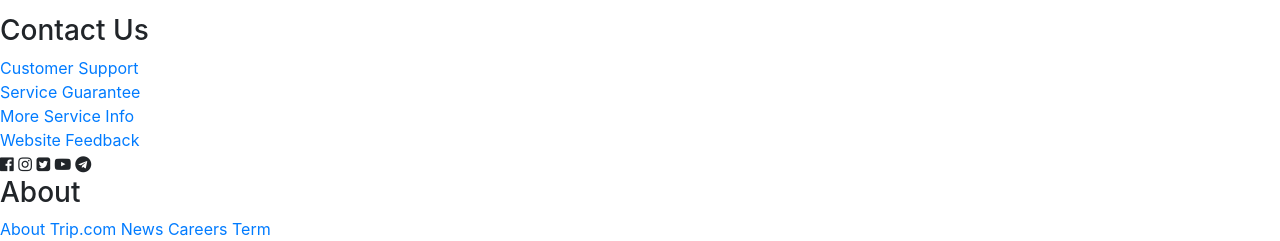
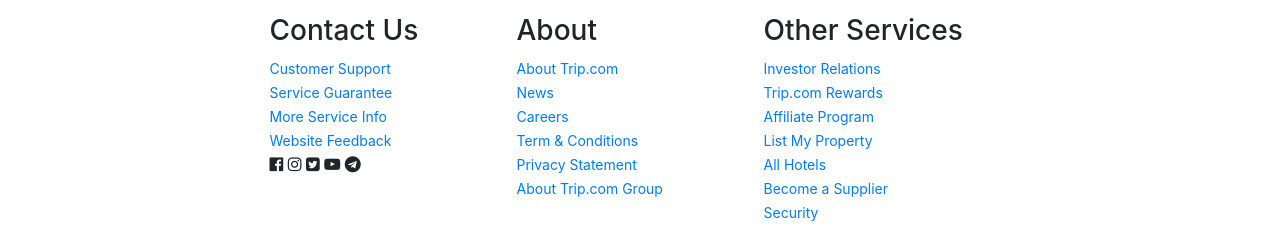
Before and after one commit to Thaopieh/Lasting, a plain HTML site: page index.html in a window 1280 px wide. Shown: the part 582-823 px from the top of the page. Drawn offline with nearby package versions, Linux system fonts and the light colour scheme.

Commit message:
footer part 3

```diff
--- a/css/index.css
+++ b/css/index.css
@@ -253,3 +253,23 @@ strong{
     padding: 3px;
 
 }
+
+/*footer*/
+.footer__main
+{
+    display: flex;
+    flex-direction: row;
+}
+
+.footer__main .footer__item
+{
+    width: 247px;
+}
+.footer__main .footer_links
+{
+    font-size: 14px;
+}
+
+div {
+    display: block;
+}
--- a/index.html
+++ b/index.html
@@ -246,12 +246,13 @@
     <!-- Hiep Thuan -->
     <footer>
         <div class="footer__main">
+            <hr>
             <div class="footer__item">
                 <h3>Contact Us</h3>
-                <a href="">Customer Support</a><br>
-                <a href="">Service Guarantee</a><br>
-                <a href="">More Service Info</a><br>
-                <a href="">Website Feedback</a><br>
+                <a href="" class="footer_links">Customer Support</a><br>
+                <a href="" class="footer_links">Service Guarantee</a><br>
+                <a href="" class="footer_links">More Service Info</a><br>
+                <a href="" class="footer_links">Website Feedback</a><br>
                 <i class="fa fa-facebook-official" aria-hidden="true"></i>
             <i class="fa fa-instagram" aria-hidden="true"></i>
             <i class="fa fa-twitter-square" aria-hidden="true"></i>
@@ -261,15 +262,24 @@
             </div>
             <div class="footer__item">
                 <h3>About</h3>
-                <a href="">About Trip.com</a>
-                <a href="">News</a>
-                <a href="">Careers</a>
-                <a href="">Term </a>
-                <a href=""></a>
-                <a href=""></a>
+                <a href="" class="footer_links">About Trip.com</a><br>
+                <a href="" class="footer_links">News</a><br>
+                <a href="" class="footer_links">Careers</a><br>
+                <a href="" class="footer_links">Term &amp; Conditions</a><br>
+                <a href="" class="footer_links">Privacy Statement</a><br>
+                <a href="" class="footer_links">About Trip.com Group</a>
             </div>
-            <div class="footer__item"></div>
-            <div class="footer__item"></div>
+            <div class="footer__item">
+                <h3>Other Services</h3>
+                <a href="" class="footer_links">Investor Relations</a><br>
+                <a href="" class="footer_links">Trip.com Rewards</a><br>
+                <a href="" class="footer_links">Affiliate Program</a><br>
+                <a href="" class="footer_links">List My Property</a><br>
+                <a href="" class="footer_links">All Hotels</a><br>
+                <a href="" class="footer_links">Become a Supplier</a><br>
+                <a href="" class="footer_links">Security</a>
+            </div>
+            <hr>
 
 
         </div>
```
